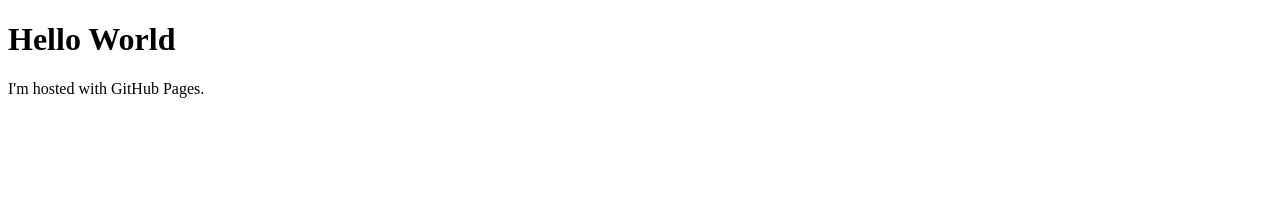
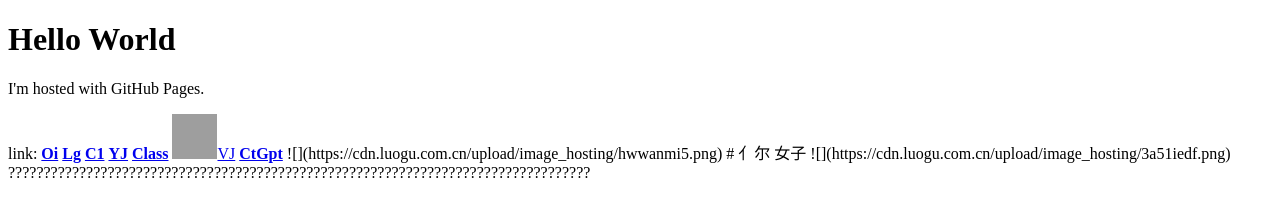
Before and after one commit to zengmaoyuan/zengmaoyuan.github.io, a plain HTML site: page index.html in a window 1280 px wide. Drawn offline with Linux system fonts and the light colour scheme; grey boxes are pictures that could not be loaded.

Commit message:
Update index.html

```diff
--- a/index.html
+++ b/index.html
@@ -2,6 +2,17 @@
 <html>
 <body>
 <h1>Hello World</h1>
-<p>I'm hosted with GitHub Pages.</p>
+<p>I'm hosted with GitHub Pages.</p>link: <a style="font-weight:bold;" class="item" href="https://oi.wiki"><i class="home icon"></i>Oi</a>
+       <a style="font-weight:bold;" class="item" href="https://luogu.com.cn"><i class="calendar icon"></i>Lg</a>
+       <a style="font-weight:bold;" class="item" href="https://mail.163.com"><i class="envelope icon"></i></a>
+       <a style="font-weight:bold;" class="item" href="http://xg.frp.one:44466"><i class="upload icon"></i>C1</a>
+       <a style="font-weight:bold;" class="item" href="http://new.yjudge.top:8888"><i class="upload icon"></i>YJ</a>
+       <a style="font-weight:bold;" class="item" href="https://hfc202631.fandom.com/zh/wiki/%E5%AE%8F%E5%B8%86%E5%85%AB%E4%B8%AD%E5%88%9D_2026_%E7%BA%A7%E7%94%B5%E7%AB%9E%E7%8F%AD_Wiki"><i class="book icon"></i>Class</a>
+<a class="header item" href="https://vj.imken.moe/"> <img src="https://vj.imken.moe/static/bundle/11b24ab2156955d8f3fa.ico" style="width: 45px; height: 45px; ">VJ</a>
+     <a style="font-weight:bold;" class="item" href="https://c.binjie.fun"><i class="comments icon"></i>CtGpt</a>
+![](https://cdn.luogu.com.cn/upload/image_hosting/hwwanmi5.png)
+# 亻尔 女子
+![](https://cdn.luogu.com.cn/upload/image_hosting/3a51iedf.png)
+??????????????????????????????????????????????????????????????????????????????????
 </body>
 </html>
```
